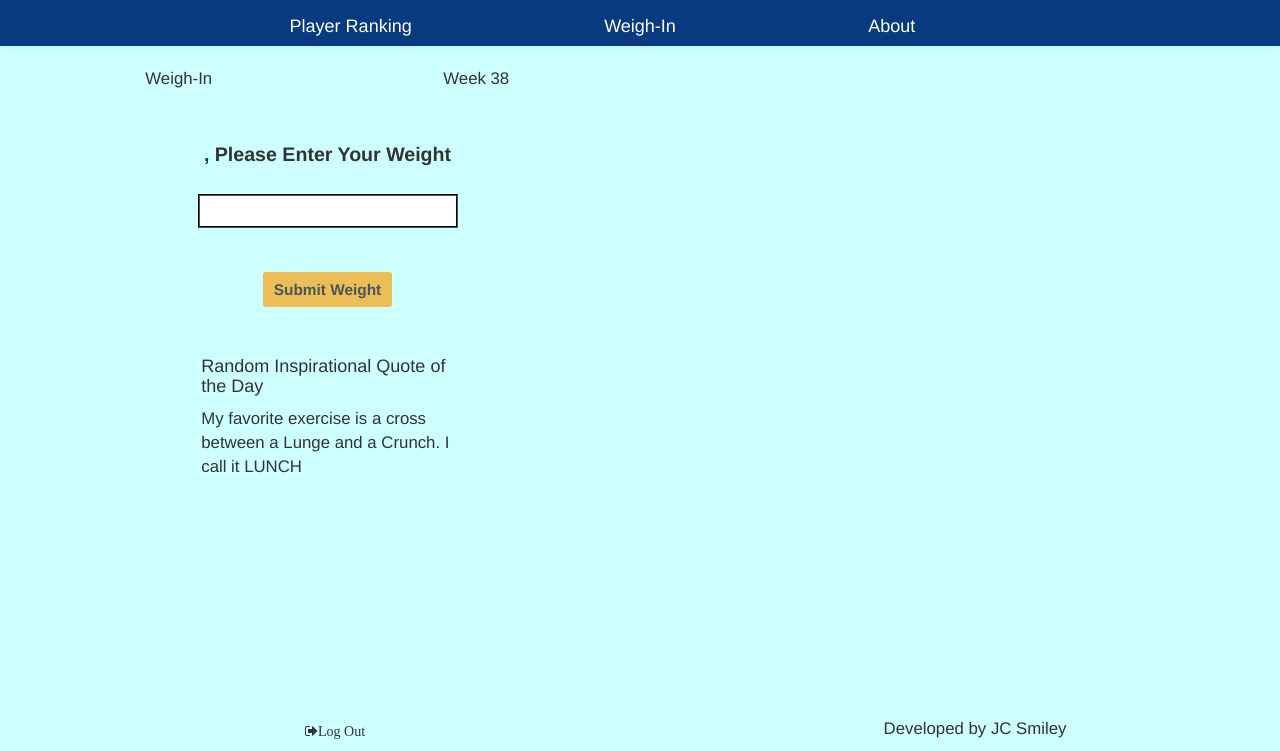
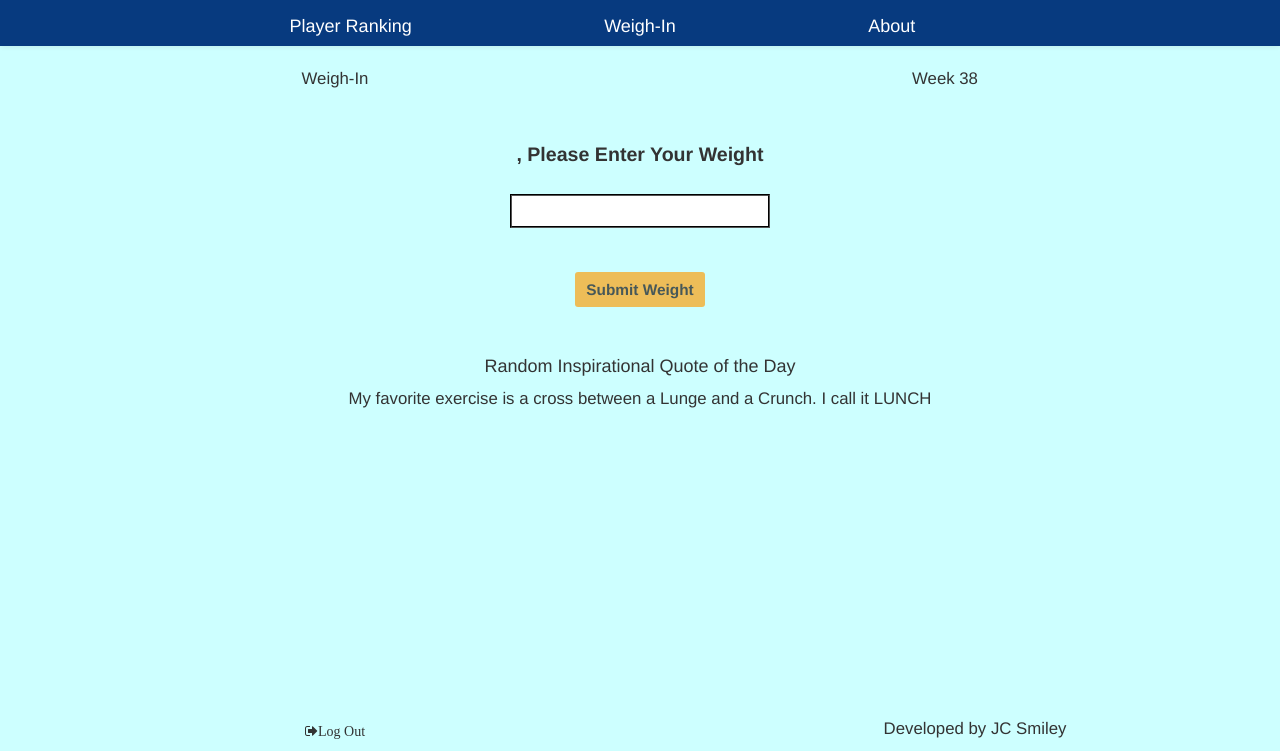
Before and after one commit to jcsmileyjr/10MON-Heroku, a website: page Monster/index.html at #!/weighIn in a window 1280 px wide. Shown: the part 63-814 px from the top of the page. Drawn offline with nearby package versions, Linux system fonts and the light colour scheme; some packages are replaced by stand-ins of ours.

Commit message:
Updated Weigh-in page large screen responsiveness

```diff
--- a/Monster/views/weighIn.html
+++ b/Monster/views/weighIn.html
@@ -1,4 +1,4 @@
-        <div class= "col-xs-12 col-sm-12 col-md-6 col-lg-6" ><!--start of Weight-Loss Weigh-In -->
+        <div class= "col-xs-12 col-sm-12 col-md-12 col-lg-12" ><!--start of Weight-Loss Weigh-In -->
             <br>
             <div class= "col-xs-6 col-sm-6 col-md-6 col-lg-6 centerAlign">
                 <p>Weigh-In</p>
@@ -25,12 +25,12 @@
             </form>
             <!--Creates a big column at the bottom of the weighIn page that is seperate, similar to overall app, into three smaller columns. The middle column contain the action. Its bigger on mobile, 12 size, while size 6 on desktop with two size 3 side columns.  -->
             <div class="col-xs-12 col-sm-12 col-md-12 col-lg-12">
-                <div class="hidden-xs col-sm-3 col-md-3 col-lg-3"></div>
-                <div class="col-xs-12 col-sm-6 col-md-6 col-lg-6">
+
+                <div class="col-xs-12 col-sm-12 col-md-12 col-lg-12 text-center">
                         <br><br>
                         <h4 class="">Random Inspirational Quote of the Day</h4>
                         <p class="">{{randomQuote}}</p>
                 </div>
-                <div class="hidden-xs col-sm-3 col-md-3 col-lg-3"></div>
+
             </div>
         </div><!--end of Weigh-In Page-->
```
